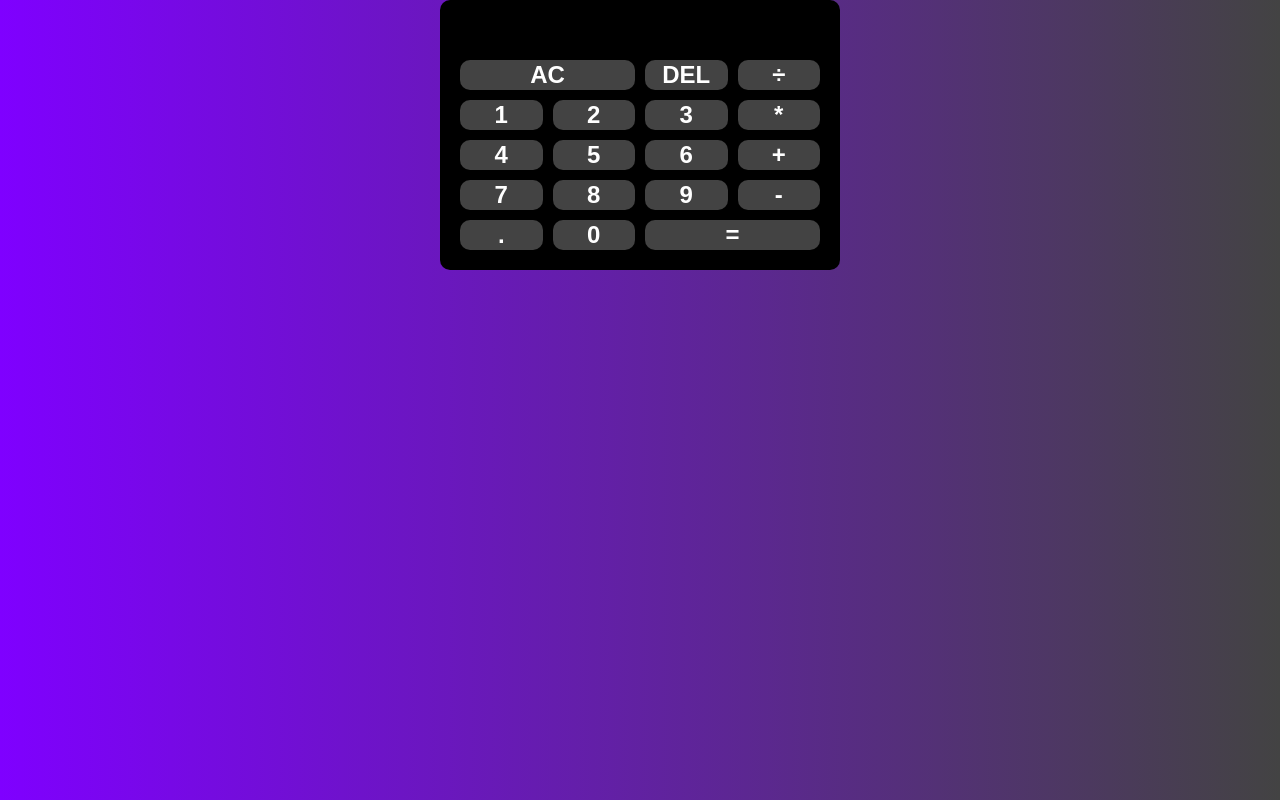
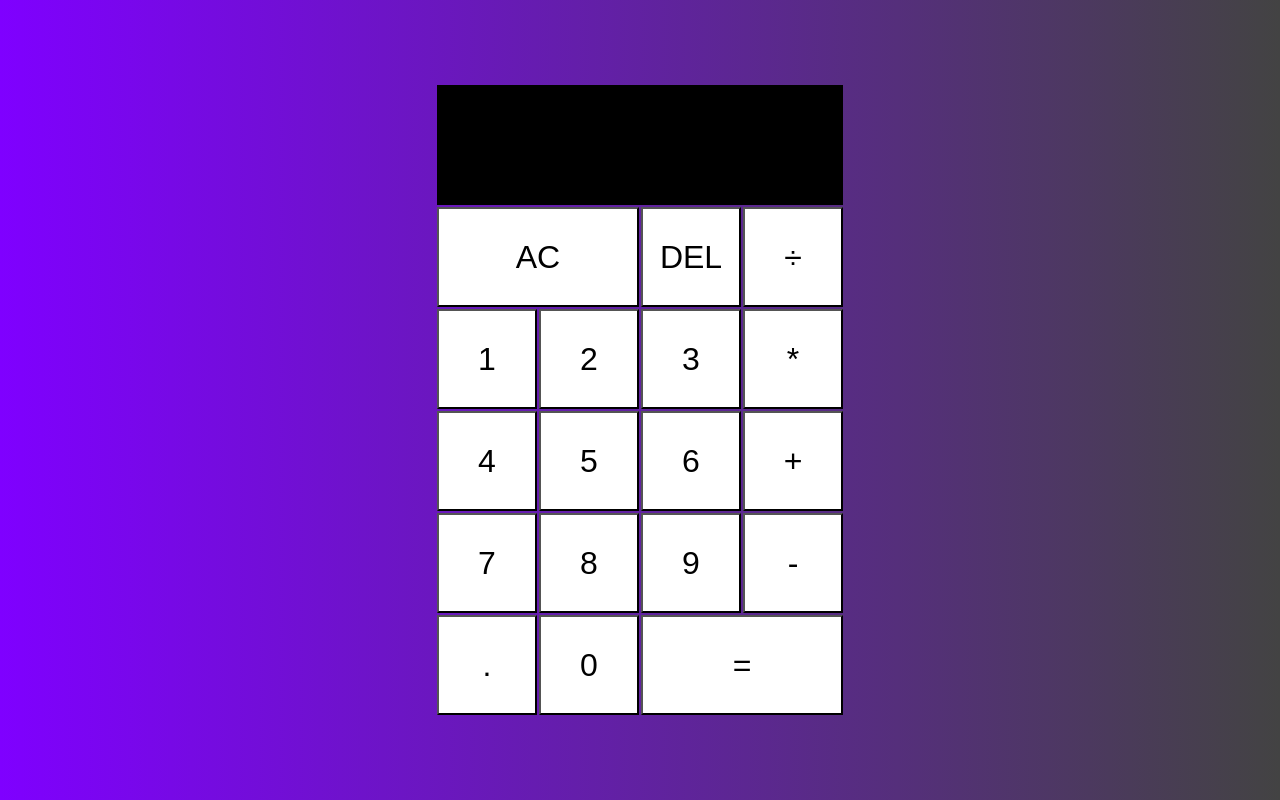
Before and after one commit to Deiontre10/calculator, a plain HTML site: page index.html in a window 1280 px wide. Drawn offline with Linux system fonts and the light colour scheme.

Commit message:
updated styling

```diff
--- a/script.js
+++ b/script.js
@@ -66,9 +66,9 @@ class Calculator {
 
 
     getDisplayNumber(number) {
-        const stringNumber = number.toString();
-        const integerDigits = parseFloat(stringNumber.split(".")[0]);
-        const decimalDigits = stringNumber.split(".")[1];
+        const stringNum = number.toString();
+        const integerDigits = parseFloat(stringNum.split(".")[0]);
+        const decimalDigits = stringNum.split(".")[1];
         let integerDisplay;
         if (isNaN(integerDigits)) {
             integerDisplay = "";
@@ -85,9 +85,11 @@ class Calculator {
     }
 
     updateDisplay() {
-        this.currentOperandEl.innerText = this.currentOperand;
+        this.currentOperandEl.innerText = this.getDisplayNumber(this.currentOperand);
         if (this.operation != null) {
             this.previousOperandEl.innerText = `${this.previousOperand} ${this.operation}`;
+        } else {
+            this.previousOperandEl.innerText = "";
         }
     }
 }
--- a/style.css
+++ b/style.css
@@ -5,38 +5,29 @@
 }
 
 body {
+    padding: 0;
     margin: 0;
-    padding: 0;
-    background: linear-gradient(90deg, #7F00FF 0%, #434343 100%);
+    background: linear-gradient(to right, #7F00FF, #434343);
 }
 
 .calculator-grid {
     display: grid;
-    grid-template-columns: repeat(4, 1fr);
-    grid-template-rows: repeat(5, 1fr);
-    grid-gap: 10px;
-    width: 100%;
-    max-width: 400px;
-    margin: 0 auto;
-    padding: 20px;
-    background-color: #000000;
-    border-radius: 10px;
+    justify-content: center;
+    align-content: center;
+    min-height: 100vh;
+    grid-template-columns: repeat(4, 100px);
+    grid-template-rows: minmax(120px, auto) repeat(5, 100px);
+    grid-gap: 2px;
 }
 
 .calculator-grid > button {
-    border: none;
-    border-radius: 10px;
-    background-color: #434343;
-    color: #ffffff;
-    font-size: 1.5rem;
-    font-weight: bold;
     cursor: pointer;
-    transition: all 0.2s ease-in-out;
+    font-size: 2rem;
+    background-color: #ffffff;
 }
 
 .calculator-grid > button:hover {
-    background-color: #7F00FF;
-    color: #ffffff;
+    background-color: #a7a7a7;
 }
 
 .span-two {
@@ -45,12 +36,12 @@ body {
 
 .output {
     grid-column: 1 / -1;
+    background-color: #000000;
     display: flex;
     align-items: flex-end;
     justify-content: space-around;
-    padding: 0 20px;
-    font-size: 2rem;
-    color: #ffffff;
+    flex-direction: column;
+    padding: 10px;
     word-wrap: break-word;
     word-break: break-all;
 }
```
